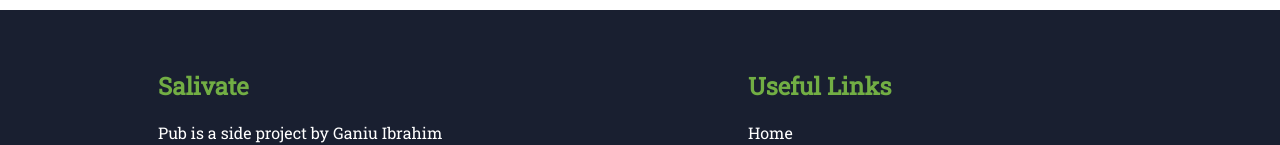
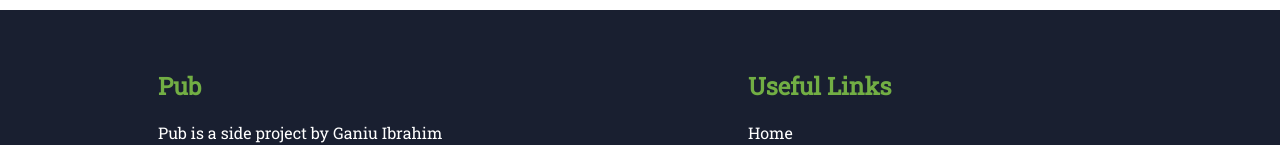
Before and after one commit to Oluwatobi17/pub, a Next.js app: page /about in a window 1280 px wide. Shown: the part 1235-1380 px from the top of the page. Built offline with nearby package versions, Linux system fonts and the light colour scheme.

Commit message:
Update Footer.js

```diff
--- a/components/Footer.js
+++ b/components/Footer.js
@@ -5,7 +5,7 @@ const Footer = () =>{
         <footer>
             <div>
                 <div>
-                    <h2 className="special">Salivate</h2>
+                    <h2 className="special">Pub</h2>
                     <p>Pub is a side project by Ganiu Ibrahim Olalekan about beers. The
                          project was created using
                          NextJs and API from https://punkapi.com.</p>
```
